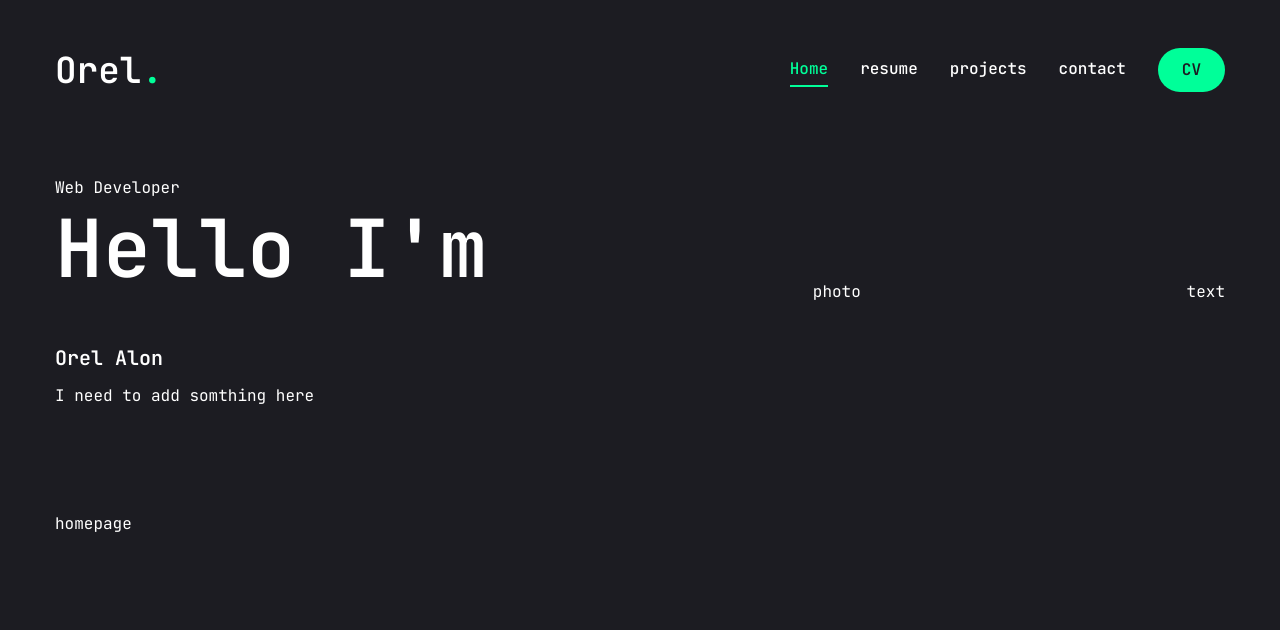
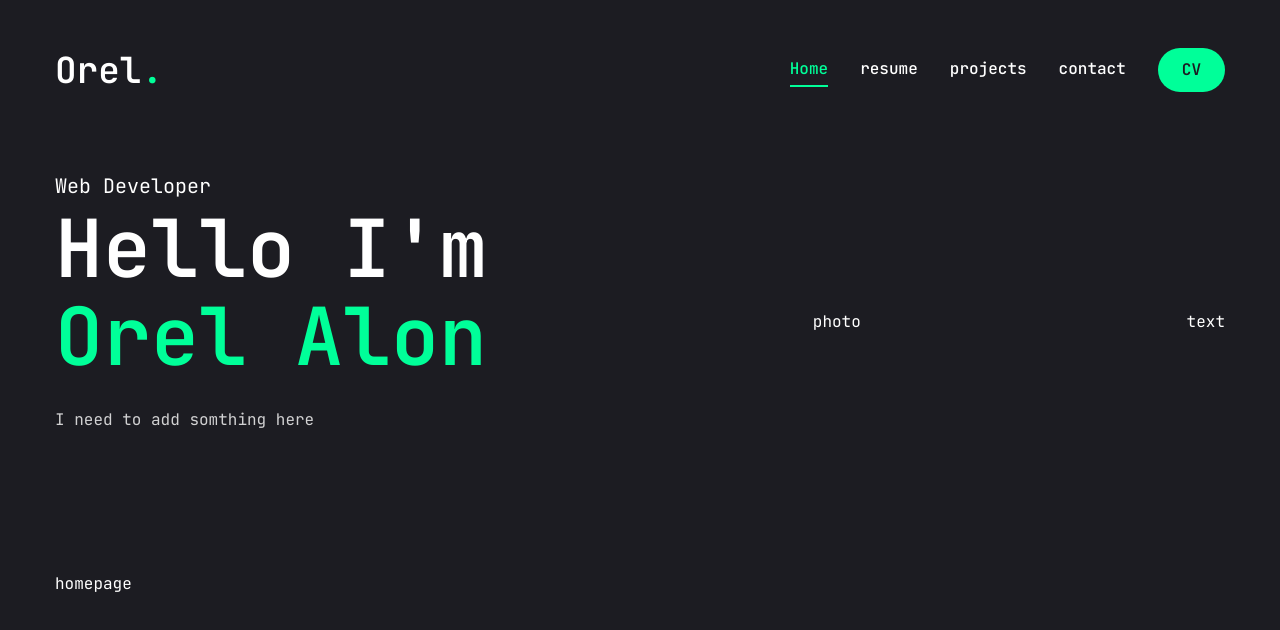
Before and after one commit to OrelAlon/nextjs-portfolio, a Next.js app: page / in a window 1280 px wide. Shown: the top 630 px of the page. Built offline with nearby package versions, Linux system fonts and the light colour scheme.

Commit message:
cosmetic home page

```diff
--- a/app/page.jsx
+++ b/app/page.jsx
@@ -9,9 +9,9 @@ const Home = () => {
 
       {/* text */}
         <div className='text-center xl:text-left'>
-          <span>Web Developer</span>
-          <h1 className='h1'> Hello I'm <br /><span className='text-xl'>Orel Alon</span></h1>
-        <p>I need to add somthing here</p>
+          <span className='text-xl'>Web Developer</span>
+          <h1 className='h1 mb-6'> Hello I'm <br /><span className='text-accent'>Orel Alon</span></h1>
+        <p className='max-w-[500px] mb-9 text-white/80'>I need to add somthing here</p>
         </div>
         {/* photo */}
         <div> photo</div>
```
